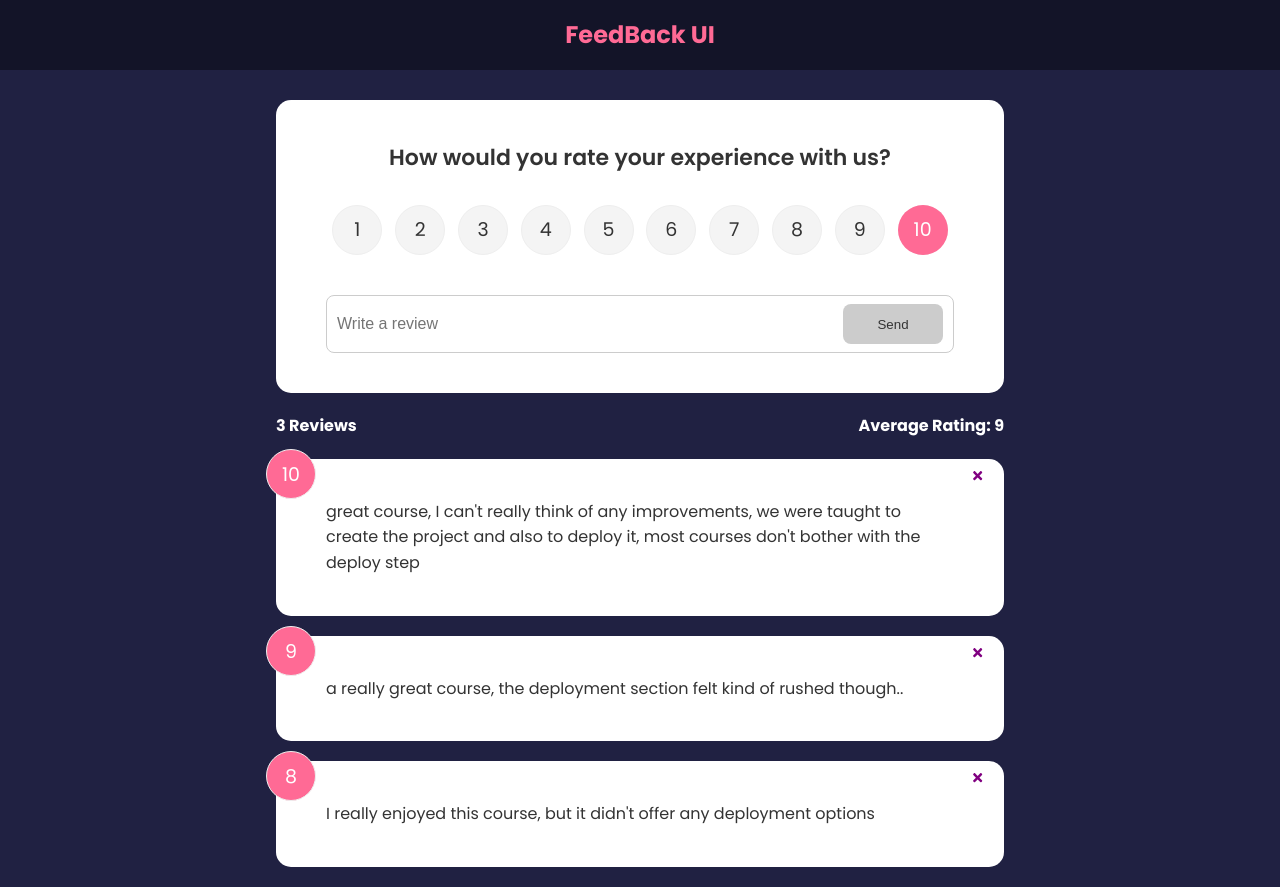
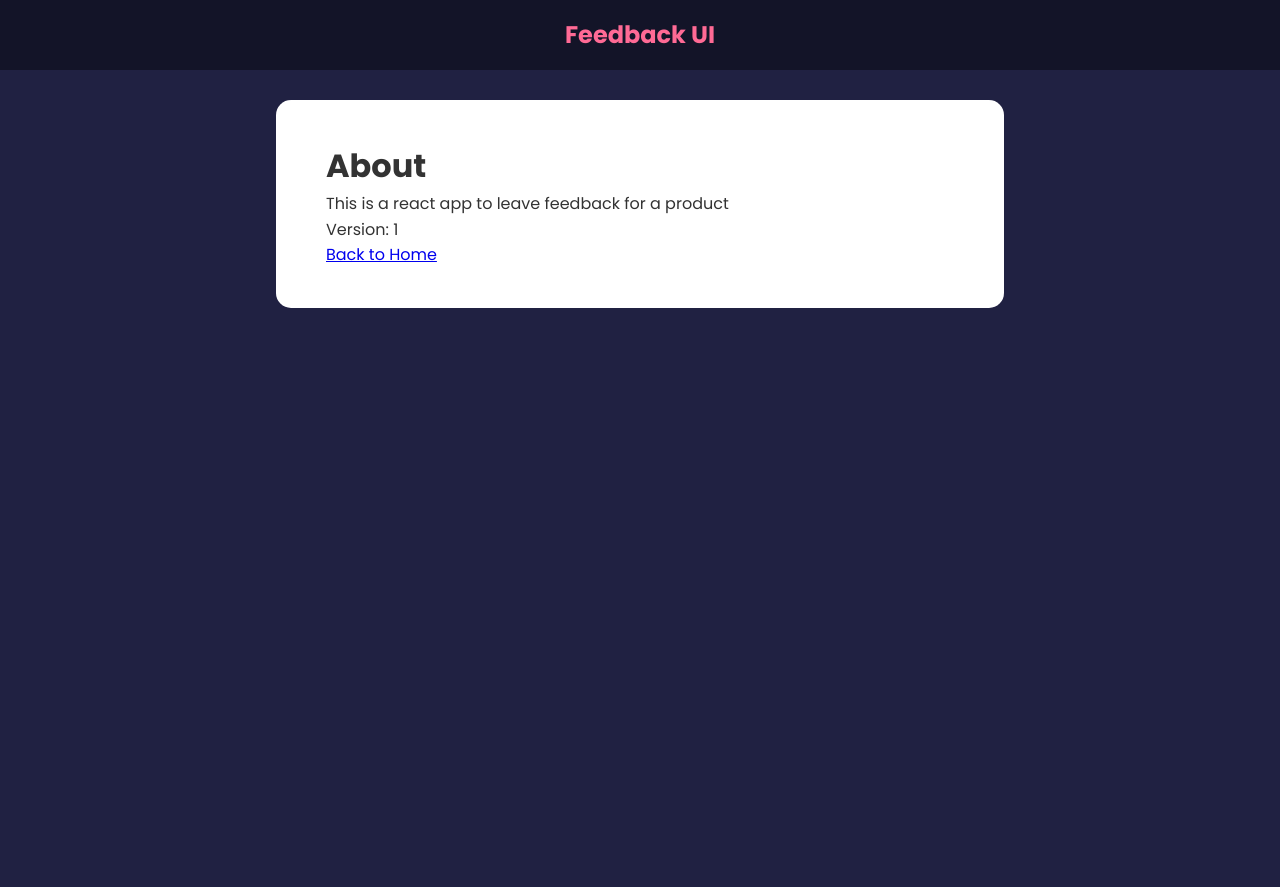
Before and after one commit to robbridges/React-Apps, a React (Create React App) app in the folder feedback-app/: page /about in a window 1280 px wide. After the commit the page ends 800 px from the top, so only its background shows below. Built offline with nearby package versions, Linux system fonts and the light colour scheme.

Commit message:
Setting up context with global state

```diff
--- a/feedback-app/package.json
+++ b/feedback-app/package.json
@@ -10,6 +10,7 @@
     "react": "^17.0.2",
     "react-dom": "^17.0.2",
     "react-icons": "^4.3.1",
+    "react-router-dom": "^6.2.1",
     "react-scripts": "5.0.0",
     "web-vitals": "^2.1.4"
   },
--- a/feedback-app/src/App.js
+++ b/feedback-app/src/App.js
@@ -1,11 +1,15 @@
 import { useState } from 'react';
 import {v4 as uuidv4} from 'uuid';
+import {BrowserRouter as Router, Route, Routes} from 'react-router-dom'
 
 import Header from './components/Header';
 import FeedBackList from './components/FeedBackList';
 import FeedBackData from './data/FeedBackData';
 import FeedBackStats from './components/FeedBackStats';
 import FeedbackForm from './components/FeedbackForm';
+import AboutPage from './pages/AboutPage';
+import AboutIconLink from './components/AboutIconLink';
+import NotFound from './components/NotFound';
 
 const App = () => {
   const [feedback, setFeedBack] = useState(FeedBackData)
@@ -23,15 +27,36 @@
   }
 
   return (
-    <>
-      <Header text="FeedBack UI"/>
-      <div className ="container">
-        <FeedbackForm handleAdd={addFeedBack}  />
-        <FeedBackStats data={feedback} />
-        <FeedBackList data={feedback}
-        handleDelete={deleteFeedBack}/>
+    <Router>
+      <Header />
+      <div className="container">
+        <Routes>
+          <Route
+            exact
+            path="/"
+            element={
+              <>
+                <FeedbackForm handleAdd={addFeedBack} />
+                <FeedBackStats data={feedback} />
+                <FeedBackList
+                  data={feedback}
+                  handleDelete={deleteFeedBack}
+                />
+                <AboutIconLink />
+
+              </>
+            }>
+
+            </Route>
+          <Route path="/about" element={<AboutPage />} />
+          <Route path="*" element={<NotFound />} />
+
+        </Routes>
+
       </div>
-    </>
+
+    </Router>
+
   )
 }
 
--- /dev/null
+++ b/feedback-app/src/components/AboutIconLink.jsx
@@ -0,0 +1,14 @@
+import { Link } from 'react-router-dom';
+import {FaQuestion} from 'react-icons/fa';
+
+const AboutIconLink = () => {
+  return (
+    <div className='about-link'>
+      <Link to="/about">
+        <FaQuestion size={30} />
+      </Link>
+    </div>
+  )
+}
+
+export default AboutIconLink
--- a/feedback-app/src/components/FeedBackStats.jsx
+++ b/feedback-app/src/components/FeedBackStats.jsx
@@ -20,7 +20,7 @@
 }
 
 FeedBackStats.propTypes = {
-  feedback: PropTypes.array.isRequired
+  data: PropTypes.array.isRequired
 }
 
 export default FeedBackStats;
--- /dev/null
+++ b/feedback-app/src/components/NotFound.jsx
@@ -0,0 +1,13 @@
+import { Link } from "react-router-dom"
+import Card from "./shared/Card"
+
+const NotFound = () => {
+  return (
+    <Card>
+      <p>Sorry there is no page here.</p>
+      <Link to={"/"}>Take me Back!</Link>
+    </Card>
+  )
+}
+
+export default NotFound
--- /dev/null
+++ b/feedback-app/src/pages/AboutPage.jsx
@@ -0,0 +1,19 @@
+import { Link } from "react-router-dom";
+import Card from "../components/shared/Card";
+
+const AboutPage = () => {
+  return (
+
+    <Card>
+      <div className="About">
+        <h1>About</h1>
+        <p>This is a react app to leave feedback for a product</p>
+        <p>Version: 1</p>
+
+        <Link to="/">Back to Home</Link>
+      </div>
+    </Card>
+  )
+}
+
+export default AboutPage;
```
Also changed, not shown: 1 other file (tests, documents, lock files or other folders).
